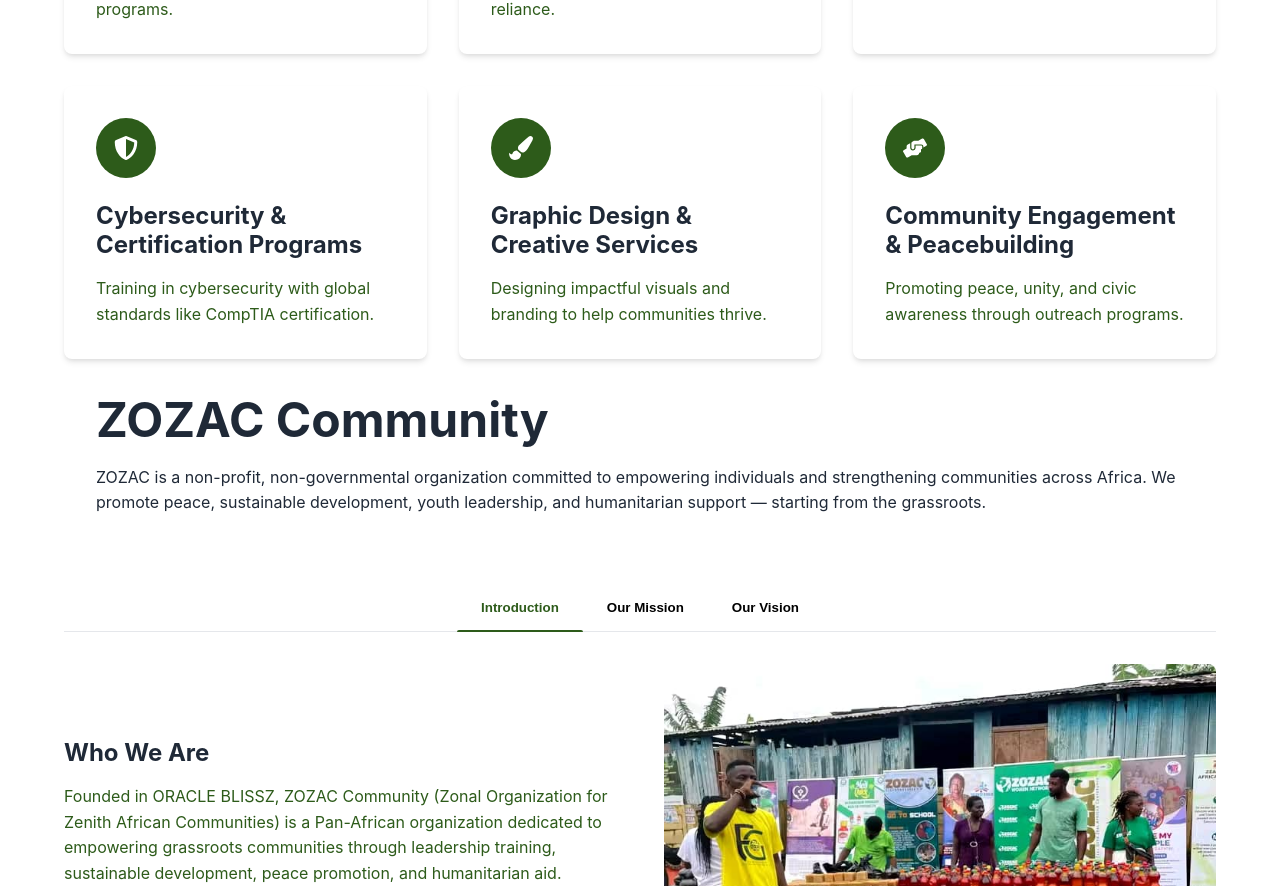
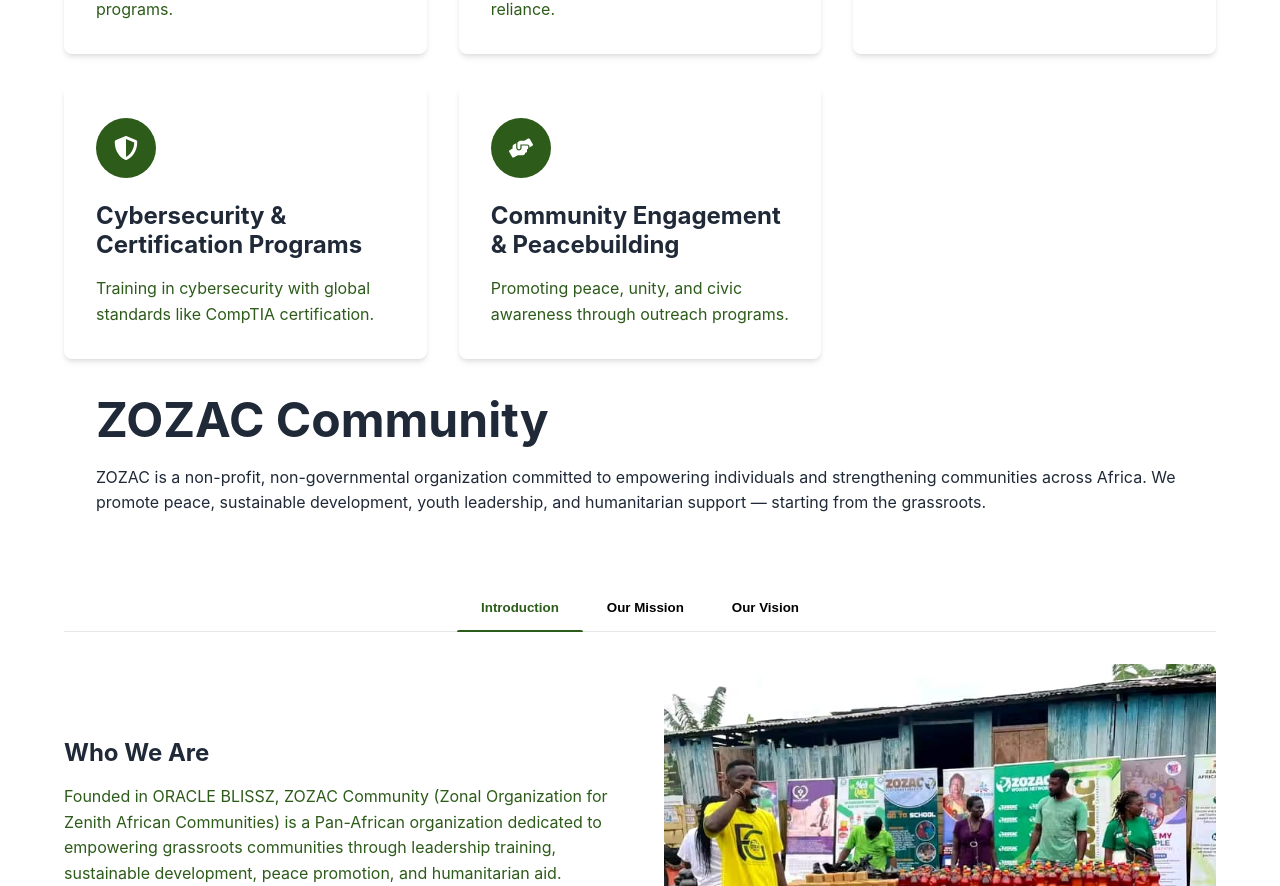
Before and after one commit to liblissz/zozacommunity, a React (Vite) app: page / in a window 1280 px wide. Shown: the part 1912-2798 px from the top of the page. Built offline with nearby package versions, Linux system fonts and the light colour scheme; no server answers.

Commit message:
Update Feature.jsx

```diff
--- a/src/Componennts/Feature/Feature.jsx
+++ b/src/Componennts/Feature/Feature.jsx
@@ -36,11 +36,11 @@
     title: 'Cybersecurity & Certification Programs',
     description: 'Training in cybersecurity with global standards like CompTIA certification.',
   },
-  {
-    icon: <FaPaintBrush />,
-    title: 'Graphic Design & Creative Services',
-    description: 'Designing impactful visuals and branding to help communities thrive.',
-  },
+  // {
+  //   icon: <FaPaintBrush />,
+  //   title: 'Graphic Design & Creative Services',
+  //   description: 'Designing impactful visuals and branding to help communities thrive.',
+  // },
   {
     icon: <FaHandsHelping />,
     title: 'Community Engagement & Peacebuilding',
```
